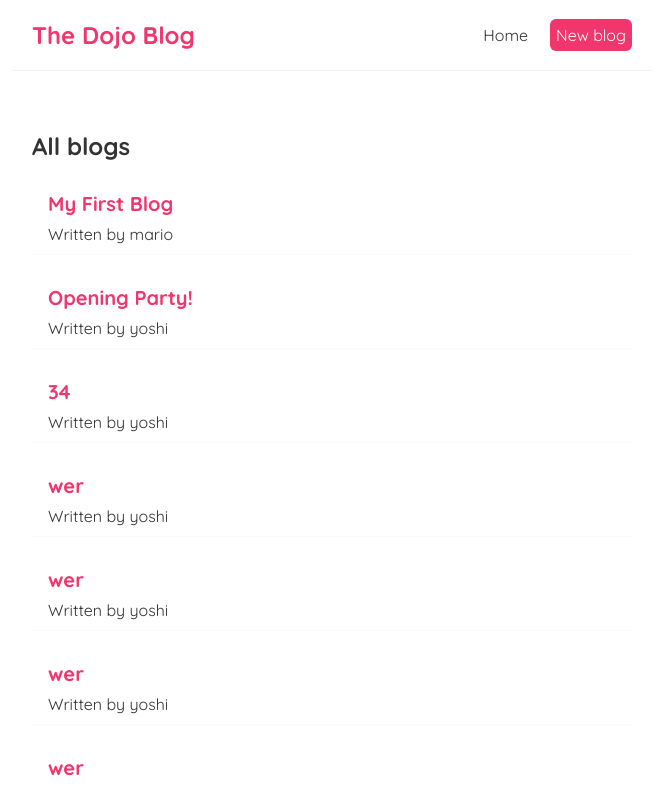
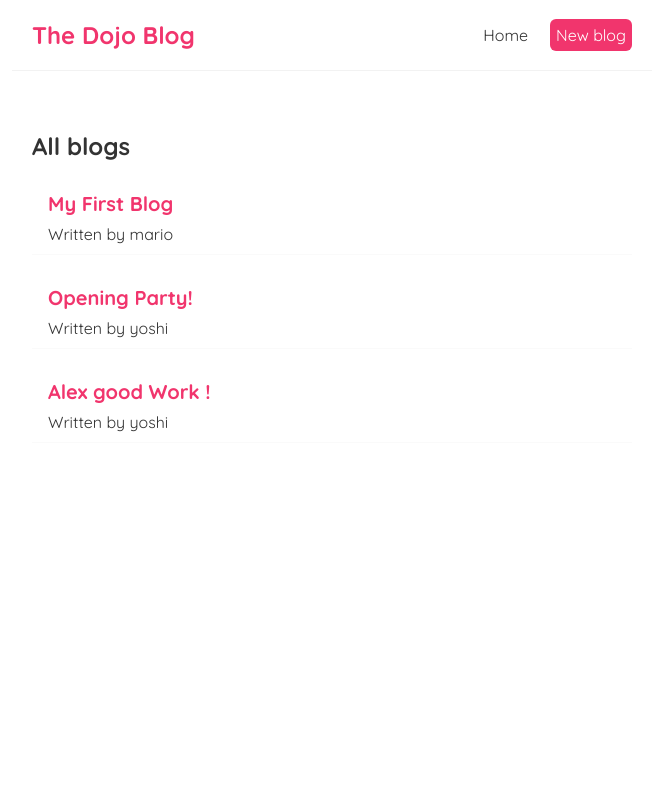
Before and after one commit to beez0mbie/dojo-blog, a React (Create React App) app: page / in a window 1280 px wide. Shown: the top 790 px of the page, without its empty margins (308-971 px from the left). Built offline with nearby package versions, Linux system fonts and the light colour scheme; data requests are answered from the project's data file.

Commit message:
Add notFound component

```diff
--- a/data/db.json
+++ b/data/db.json
@@ -13,42 +13,6 @@
       "id": 2
     },
     {
-      "title": "34",
-      "body": "2q",
-      "author": "yoshi",
-      "id": 8
-    },
-    {
-      "title": "wer",
-      "body": "wer",
-      "author": "yoshi",
-      "id": 9
-    },
-    {
-      "title": "wer",
-      "body": "wer",
-      "author": "yoshi",
-      "id": 10
-    },
-    {
-      "title": "wer",
-      "body": "wersdf",
-      "author": "yoshi",
-      "id": 11
-    },
-    {
-      "title": "wer",
-      "body": "wersdf",
-      "author": "yoshi",
-      "id": 12
-    },
-    {
-      "title": "sdf",
-      "body": "sdf",
-      "author": "mario",
-      "id": 13
-    },
-    {
       "title": "Alex good Work !",
       "body": "Yes cool, I like it ! ",
       "author": "yoshi",
--- a/src/App.js
+++ b/src/App.js
@@ -3,6 +3,7 @@
 import { BrowserRouter as Router, Route, Switch } from 'react-router-dom'
 import Create from './Create';
 import BlogDetails from './BlogDetails'
+import NotFound from './NotFound';
 
 function App() {
 
@@ -21,6 +22,9 @@
             <Route path="/blogs/:id">
               <BlogDetails/>
             </Route>
+            <Route path="*">
+              <NotFound/>
+            </Route>
           </Switch>
         </div>
       </div>
--- /dev/null
+++ b/src/NotFound.js
@@ -0,0 +1,11 @@
+import { Link } from "react-router-dom";
+
+const NotFound = () => {
+    return ( <div className="not-found">
+        <h2>Sorry</h2>
+        <p>The page cannot be found</p>
+        <Link to='/'>Back to homepage...</Link>
+    </div> );
+}
+
+export default NotFound;
```
